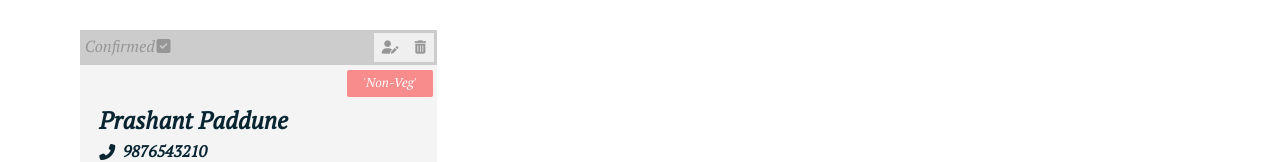
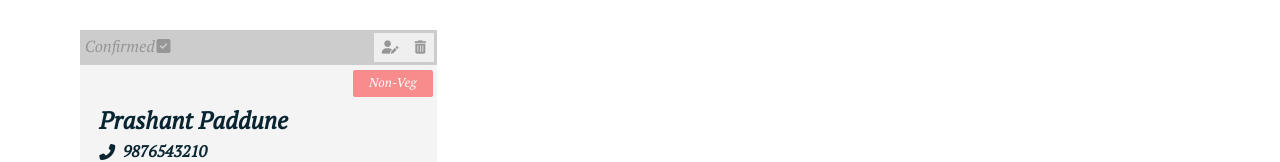
Before and after one commit to akshaydonhe12/Guest-Invitation-MERN, a React (Create React App) app in the folder client/: page / in a window 1280 px wide. Shown: the part 456-618 px from the top of the page. Built offline with nearby package versions, Linux system fonts and the light colour scheme.

Commit message:
fix-bug/guest

```diff
--- a/client/src/components/guest/Guest.js
+++ b/client/src/components/guest/Guest.js
@@ -22,7 +22,7 @@ const Guest = () => {
       </div>
       <div className="card-body">
         <h2>Prashant Paddune</h2>
-        <span className='badge red'>'Non-Veg'</span>
+        <span className='badge red'>Non-Veg</span>
         <div className="contact">
           <i className="fas fa-phone-alt" />
           <p>9876543210</p>
```
